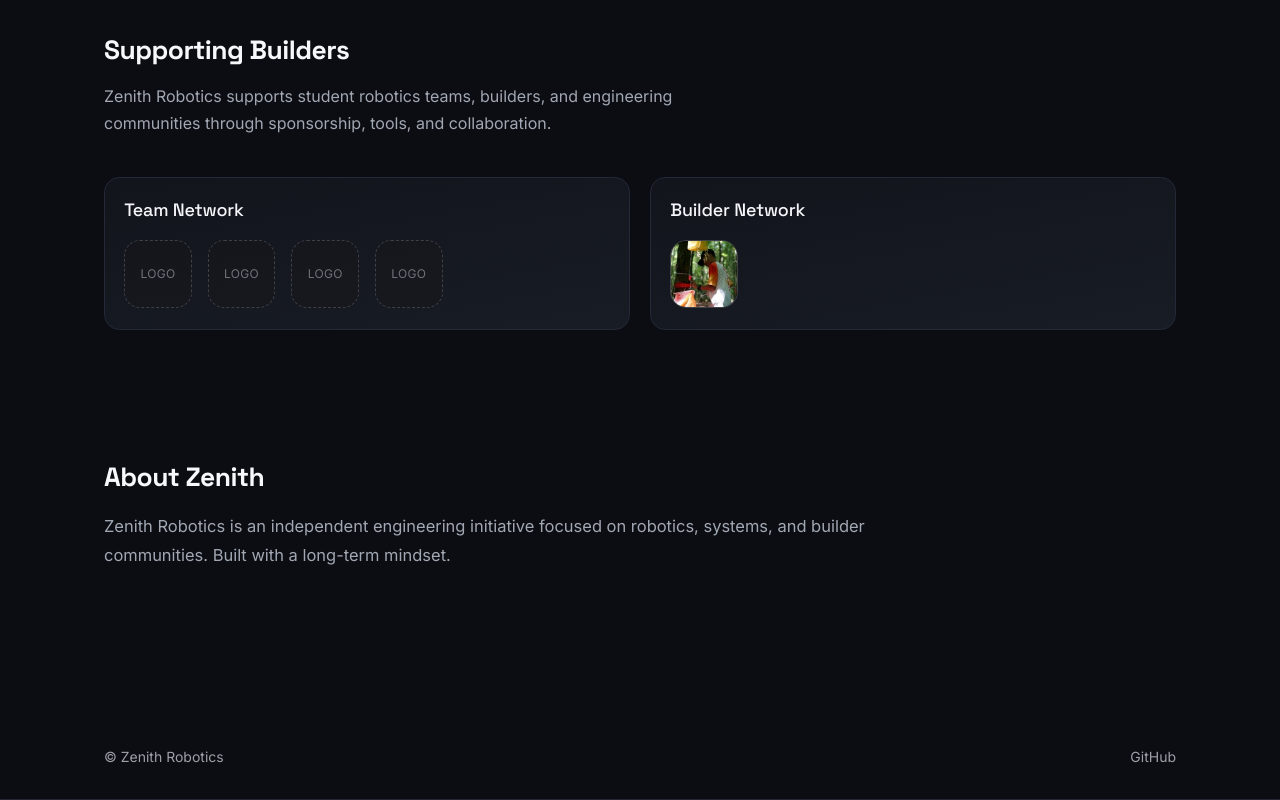
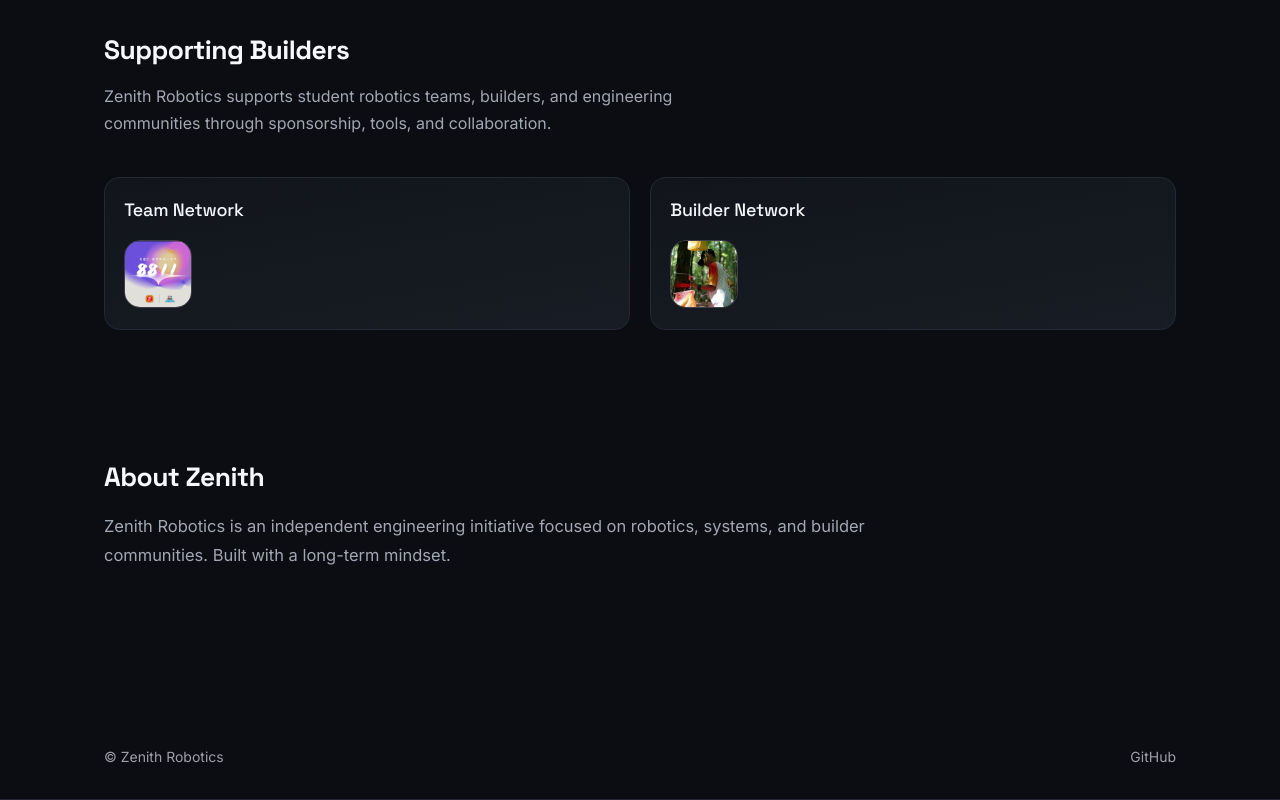
Before and after one commit to zenithrobo/zenithrobo.github.io, an Astro site: page / in a window 1280 px wide. Shown: the part 1550-2350 px from the top of the page. Built offline with nearby package versions, Linux system fonts and the light colour scheme; Astro itself is replaced by a stand-in of ours.

Commit message:
feat: add frc8811 logo to team network section and update layout

```diff
--- a/src/pages/index.astro
+++ b/src/pages/index.astro
@@ -132,18 +132,12 @@
 					<div class="project-card reveal delay-1">
 						<h3>Team Network</h3>
 						<div class="mt-4 grid grid-cols-6 gap-4">
-							<div class="aspect-square rounded-2xl border border-dashed border-zinc-700 bg-zinc-900/40 flex items-center justify-center text-xs uppercase tracking-wide text-zinc-500">
-								Logo
-							</div>
-							<div class="aspect-square rounded-2xl border border-dashed border-zinc-700 bg-zinc-900/40 flex items-center justify-center text-xs uppercase tracking-wide text-zinc-500">
-								Logo
-							</div>
-							<div class="aspect-square rounded-2xl border border-dashed border-zinc-700 bg-zinc-900/40 flex items-center justify-center text-xs uppercase tracking-wide text-zinc-500">
-								Logo
-							</div>
-							<div class="aspect-square rounded-2xl border border-dashed border-zinc-700 bg-zinc-900/40 flex items-center justify-center text-xs uppercase tracking-wide text-zinc-500">
-								Logo
-							</div>
+							<a href="https://github.com/frc8811" target="_blank" rel="noreferrer">
+								<img
+									src="/community/frc8811.png"
+									class="aspect-square w-full rounded-2xl border border-zinc-700 object-cover"
+								/>
+							</a>
 						</div>
 					</div>
 
```
Also changed, not shown: public/community/frc8811.png (added).
